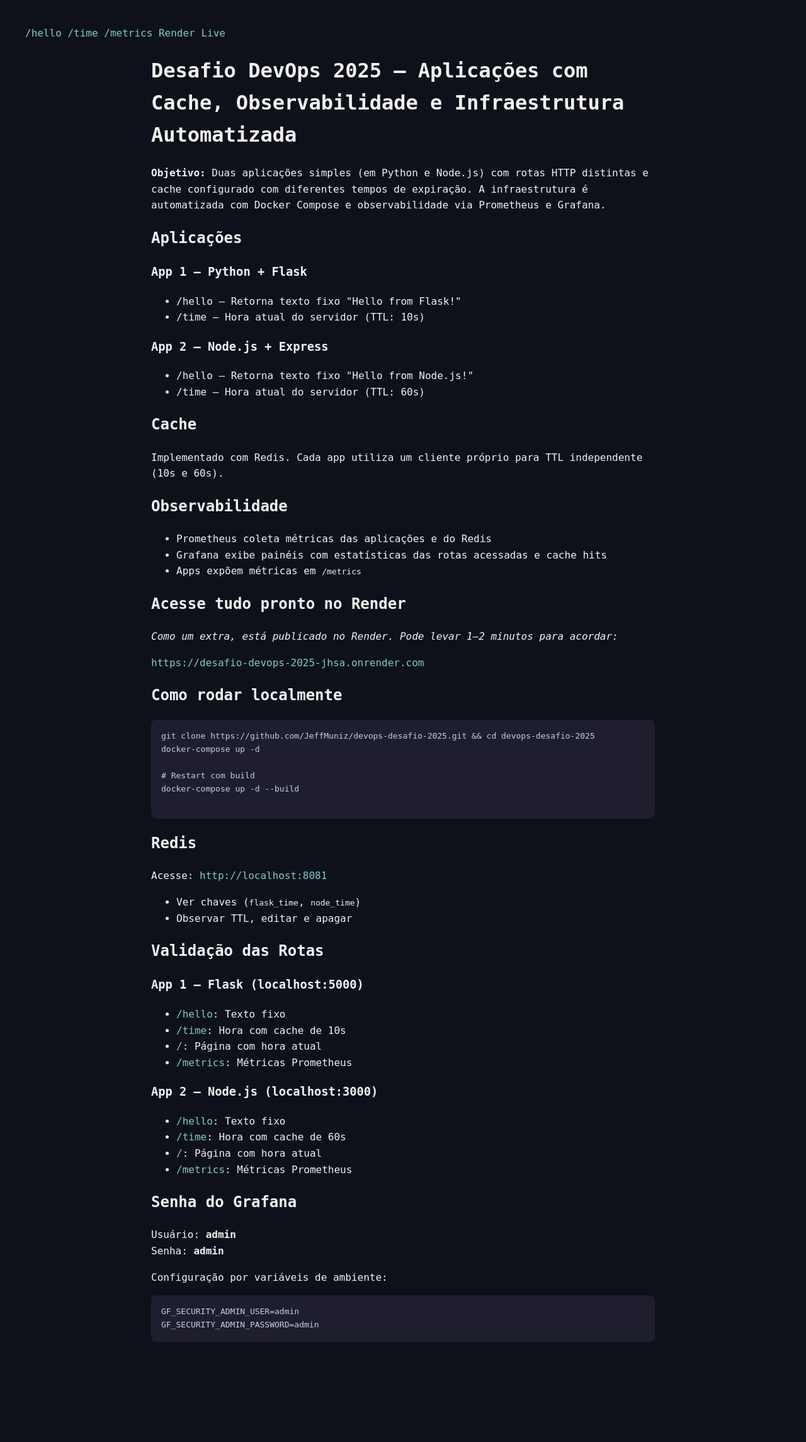
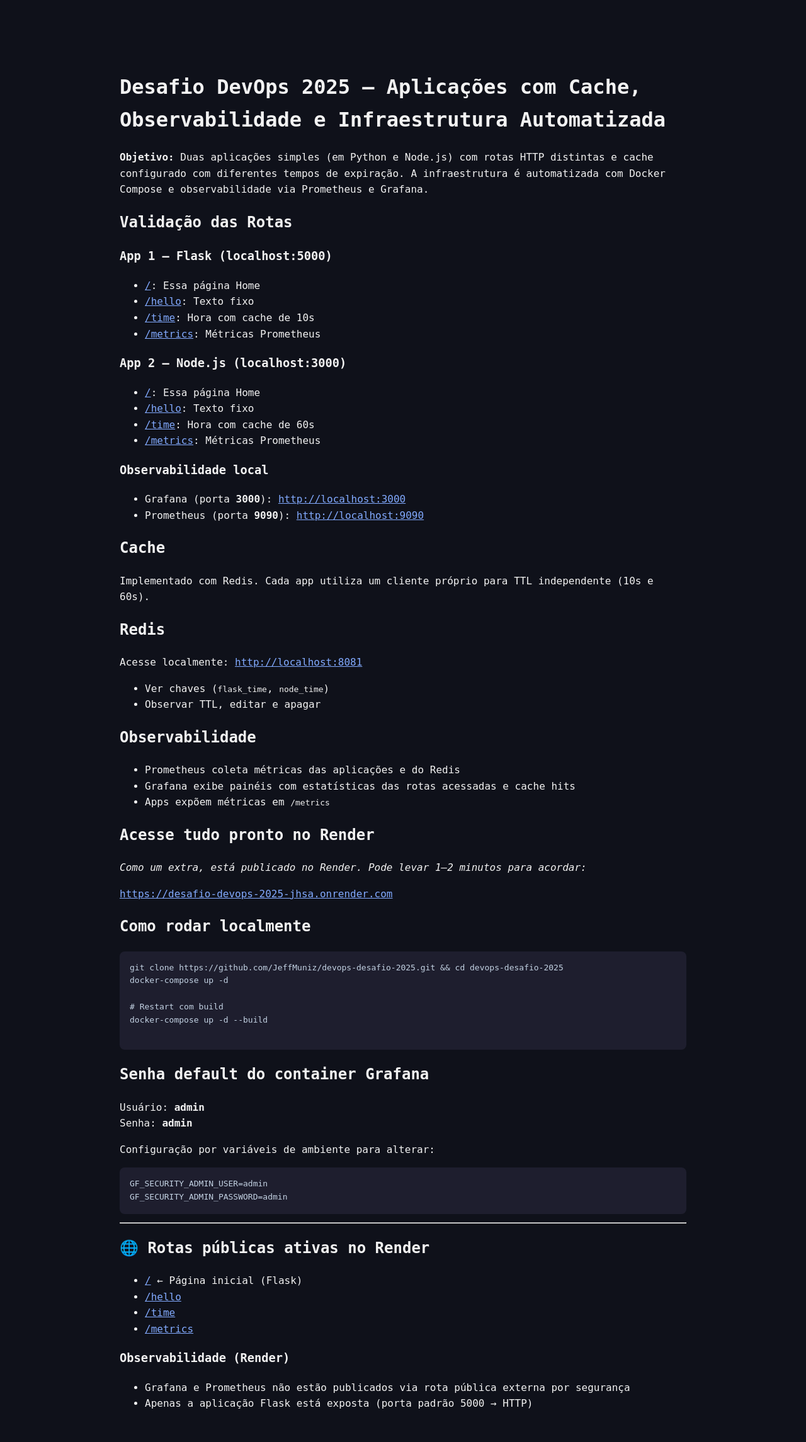
Before and after one commit to JeffMuniz/DESAFIO-DEVOPS-2025, a Flask app: page / in a window 1280 px wide. Shown: the whole page at 63% size. Before the commit the page ends 2131 px from the top, so only its background shows below. Run offline with Flask 3, Linux system fonts and the light colour scheme.

Commit message:
dev: New UI

```diff
--- a/app-flask/static/style.css
+++ b/app-flask/static/style.css
@@ -2,22 +2,43 @@
     font-family: 'Fira Code', monospace;
     background-color: #0f111a;
     color: #f2f2f2;
+    margin: 0;
+    padding-top: 60px;
+  }
+
+  .top-nav {
+    position: fixed;
+    top: 0;
+    left: 0;
+    width: 100%;
+    background-color: #1c1f2e;
+    padding: 1rem;
+    display: flex;
+    gap: 1.5rem;
+    justify-content: center;
+    z-index: 999;
+    box-shadow: 0 2px 5px rgba(0,0,0,0.5);
+  }
+
+  .top-nav a {
+    color: #80cbc4;
+    text-decoration: none;
+    font-weight: bold;
+  }
+
+  .top-nav a:hover {
+    text-decoration: underline;
+  }
+
+  .container {
+    max-width: 900px;
+    margin: auto;
     padding: 2rem;
     line-height: 1.6;
   }
 
-  .container {
-    max-width: 800px;
-    margin: auto;
-  }
-
   a {
-    color: #80cbc4;
-    text-decoration: none;
-  }
-
-  a:hover {
-    text-decoration: underline;
+    color: #82aaff;
   }
 
   pre {
--- a/app-flask/templates/index.html
+++ b/app-flask/templates/index.html
@@ -7,33 +7,43 @@
   <link rel="stylesheet" href="{{ url_for('static', filename='style.css') }}">
 </head>
 <body>
-  <div class="top-nav">
-    <a href="/hello">/hello</a>
-    <a href="/time">/time</a>
-    <a href="/metrics">/metrics</a>
-    <a href="https://desafio-devops-2025-jhsa.onrender.com" target="_blank">Render Live</a>
-  </div>
-
   <div class="container">
     <h1>Desafio DevOps 2025 – Aplicações com Cache, Observabilidade e Infraestrutura Automatizada</h1>
 
     <p><strong>Objetivo:</strong> Duas aplicações simples (em Python e Node.js) com rotas HTTP distintas e cache configurado com diferentes tempos de expiração. A infraestrutura é automatizada com Docker Compose e observabilidade via Prometheus e Grafana.</p>
 
-    <h2>Aplicações</h2>
-    <h3>App 1 – Python + Flask</h3>
+    <h2>Validação das Rotas</h2>
+    <h3>App 1 – Flask (localhost:5000)</h3>
     <ul>
-      <li>/hello – Retorna texto fixo "Hello from Flask!"</li>
-      <li>/time – Hora atual do servidor (TTL: 10s)</li>
+      <li><a href="http://localhost:5000/">/</a>: Essa página Home</li>
+      <li><a href="http://localhost:5000/hello">/hello</a>: Texto fixo</li>
+      <li><a href="http://localhost:5000/time">/time</a>: Hora com cache de 10s</li>
+      <li><a href="http://localhost:5000/metrics">/metrics</a>: Métricas Prometheus</li>
     </ul>
 
-    <h3>App 2 – Node.js + Express</h3>
+    <h3>App 2 – Node.js (localhost:3000)</h3>
     <ul>
-      <li>/hello – Retorna texto fixo "Hello from Node.js!"</li>
-      <li>/time – Hora atual do servidor (TTL: 60s)</li>
+      <li><a href="http://localhost:3000/">/</a>: Essa página Home</li>
+      <li><a href="http://localhost:3000/hello">/hello</a>: Texto fixo</li>
+      <li><a href="http://localhost:3000/time">/time</a>: Hora com cache de 60s</li>
+      <li><a href="http://localhost:3000/metrics">/metrics</a>: Métricas Prometheus</li>
+    </ul>
+
+    <h3>Observabilidade local</h3>
+    <ul>
+      <li>Grafana (porta <strong>3000</strong>): <a href="http://localhost:3000" target="_blank">http://localhost:3000</a></li>
+      <li>Prometheus (porta <strong>9090</strong>): <a href="http://localhost:9090" target="_blank">http://localhost:9090</a></li>
     </ul>
 
     <h2>Cache</h2>
     <p>Implementado com Redis. Cada app utiliza um cliente próprio para TTL independente (10s e 60s).</p>
+
+    <h2>Redis</h2>
+    <p>Acesse localmente: <a href="http://localhost:8081" target="_blank">http://localhost:8081</a></p>
+    <ul>
+      <li>Ver chaves (<code>flask_time</code>, <code>node_time</code>)</li>
+      <li>Observar TTL, editar e apagar</li>
+    </ul>
 
     <h2>Observabilidade</h2>
     <ul>
@@ -54,35 +64,26 @@
 docker-compose up -d --build
     </code></pre>
 
-    <h2>Redis</h2>
-    <p>Acesse: <a href="http://localhost:8081" target="_blank">http://localhost:8081</a></p>
+    <h2>Senha default do container Grafana</h2>
+    <p>Usuário: <strong>admin</strong><br>Senha: <strong>admin</strong></p>
+    <p>Configuração por variáveis de ambiente para alterar:</p>
+    <pre><code>GF_SECURITY_ADMIN_USER=admin
+GF_SECURITY_ADMIN_PASSWORD=admin</code></pre>
+
+    <hr/>
+    <h2>🌐 Rotas públicas ativas no Render</h2>
     <ul>
-      <li>Ver chaves (<code>flask_time</code>, <code>node_time</code>)</li>
-      <li>Observar TTL, editar e apagar</li>
+      <li><a href="https://desafio-devops-2025-jhsa.onrender.com/">/</a> ← Página inicial (Flask)</li>
+      <li><a href="https://desafio-devops-2025-jhsa.onrender.com/hello">/hello</a></li>
+      <li><a href="https://desafio-devops-2025-jhsa.onrender.com/time">/time</a></li>
+      <li><a href="https://desafio-devops-2025-jhsa.onrender.com/metrics">/metrics</a></li>
     </ul>
 
-    <h2>Validação das Rotas</h2>
-    <h3>App 1 – Flask (localhost:5000)</h3>
+    <h3>Observabilidade (Render)</h3>
     <ul>
-      <li><a href="/hello">/hello</a>: Texto fixo</li>
-      <li><a href="/time">/time</a>: Hora com cache de 10s</li>
-      <li><a href="/">/</a>: Página com hora atual</li>
-      <li><a href="/metrics">/metrics</a>: Métricas Prometheus</li>
+      <li>Grafana e Prometheus não estão publicados via rota pública externa por segurança</li>
+      <li>Apenas a aplicação Flask está exposta (porta padrão 5000 → HTTP)</li>
     </ul>
-
-    <h3>App 2 – Node.js (localhost:3000)</h3>
-    <ul>
-      <li><a href="http://localhost:3000/hello">/hello</a>: Texto fixo</li>
-      <li><a href="http://localhost:3000/time">/time</a>: Hora com cache de 60s</li>
-      <li><a href="http://localhost:3000/">/</a>: Página com hora atual</li>
-      <li><a href="http://localhost:3000/metrics">/metrics</a>: Métricas Prometheus</li>
-    </ul>
-
-    <h2>Senha do Grafana</h2>
-    <p>Usuário: <strong>admin</strong><br>Senha: <strong>admin</strong></p>
-    <p>Configuração por variáveis de ambiente:</p>
-    <pre><code>GF_SECURITY_ADMIN_USER=admin
-GF_SECURITY_ADMIN_PASSWORD=admin</code></pre>
   </div>
 </body>
 </html>
--- a/docker-compose.yml
+++ b/docker-compose.yml
@@ -27,7 +27,7 @@
   app-node:
     build: ./app-node
     ports:
-      - "3000:3000"
+      - "3002:3000"
     environment:
       - REDIS_HOST=redis
 
```
